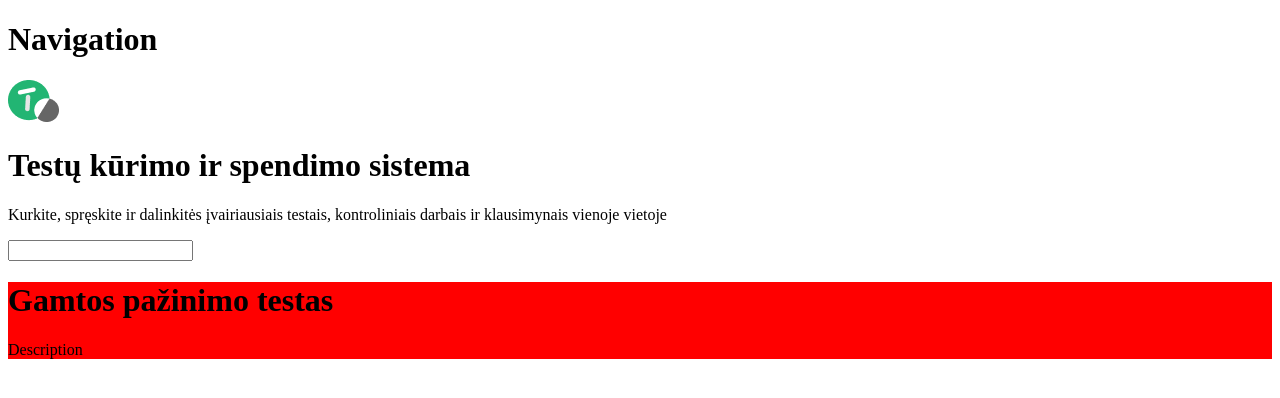
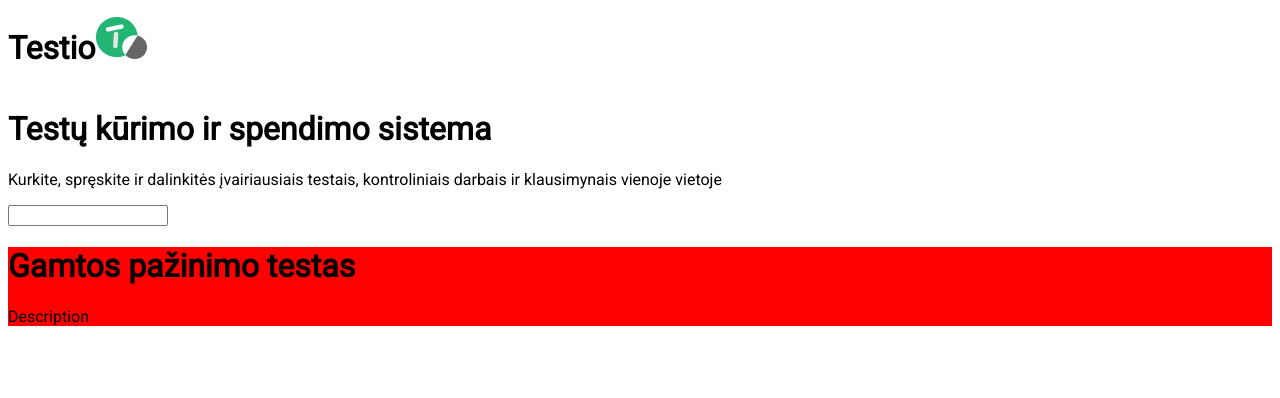
Before and after one commit to CypressG/test-exercise, a JavaScript app: page / in a window 1280 px wide. Shown: the top 398 px of the page. Built offline with nearby package versions, Linux system fonts and the light colour scheme.

Commit message:
Added some structure and changed navigation

```diff
--- a/src/App.js
+++ b/src/App.js
@@ -7,7 +7,7 @@ import TestBlock from "./components/TestBlock";
 const App = () => {
   return (
     <div>
-      <Navigation img={logo} />
+      <Navigation name="Testio" img={logo} />
 
       <SearchBar
         title="Testų kūrimo ir spendimo sistema"
--- a/src/components/Navigation.js
+++ b/src/components/Navigation.js
@@ -1,9 +1,12 @@
 const Navigation = (props) => {
   return (
-    <div id="logo-container">
-      <h1>Navigation</h1>
-
-      <img src={props.img} alt="logo" />
+    <div id="navbar-container">
+      <div id="navbar-logo-container">
+        <h1>{props.name}</h1>
+        <div id="navbar-logo-image-container">
+          <img src={props.img} alt="logo" />
+        </div>
+      </div>
     </div>
   );
 };
--- a/src/style.css
+++ b/src/style.css
@@ -1,19 +1,21 @@
-.testblock-container {
-    background-color: red;
+/* Global START */
+@import url("https://fonts.googleapis.com/css2?family=Montserrat:wght@100;300;400;700&family=Roboto:ital,wght@0,100;0,400;1,100&display=swap");
+* {
+  font-family: "Montserrat", sans-serif;
+  font-family: "Roboto", sans-serif;
 }
+/* Global END */
+
 /* Navigation CSS start */
-#logo-container {
-
+#navbar-container {
+  display: flex;
 }
 
-
-
-
-
-
-
-
-
+#navbar-logo-container {
+  display: flex;
+  justify-content: center;
+  align-items: baseline;
+}
 
 /* Navigation CSS END */
 
@@ -23,4 +25,8 @@
 
 /* TestBlock CSS START */
 
+.testblock-container {
+  background-color: red;
+}
+
 /* TestBlock CSS END */
```
